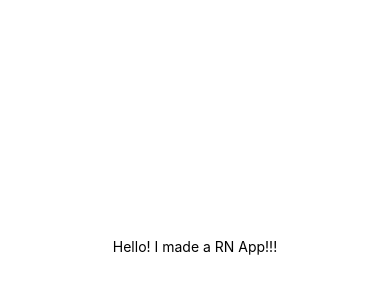
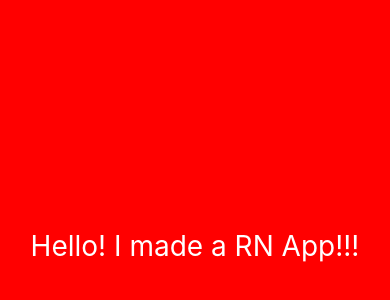
Before and after one commit to Largopie/react-native-basic, a React Native app: screen / in a window 390 px wide. Shown: the part 176-476 px from the top of the page. Built offline with nearby package versions, Linux system fonts and the light colour scheme.

Commit message:
CSS 수정 방법 및StatusBar 태그 의미 학습

```diff
--- a/App.js
+++ b/App.js
@@ -4,8 +4,8 @@ import { StyleSheet, Text, View } from 'react-native';
 export default function App() {
   return (
     <View style={styles.container}>
-      <Text>Hello! I made a RN App!!!</Text>
-      <StatusBar style="auto" />
+      <Text style={styles.text}>Hello! I made a RN App!!!</Text>
+      <StatusBar style="light" />
     </View>
   );
 }
@@ -13,8 +13,12 @@ export default function App() {
 const styles = StyleSheet.create({
   container: {
     flex: 1,
-    backgroundColor: '#fff',
+    backgroundColor: 'red',
     alignItems: 'center',
     justifyContent: 'center',
-  }
+  },
+  text: {
+    fontSize: 28,
+    color: 'white',
+  },
 });
```
